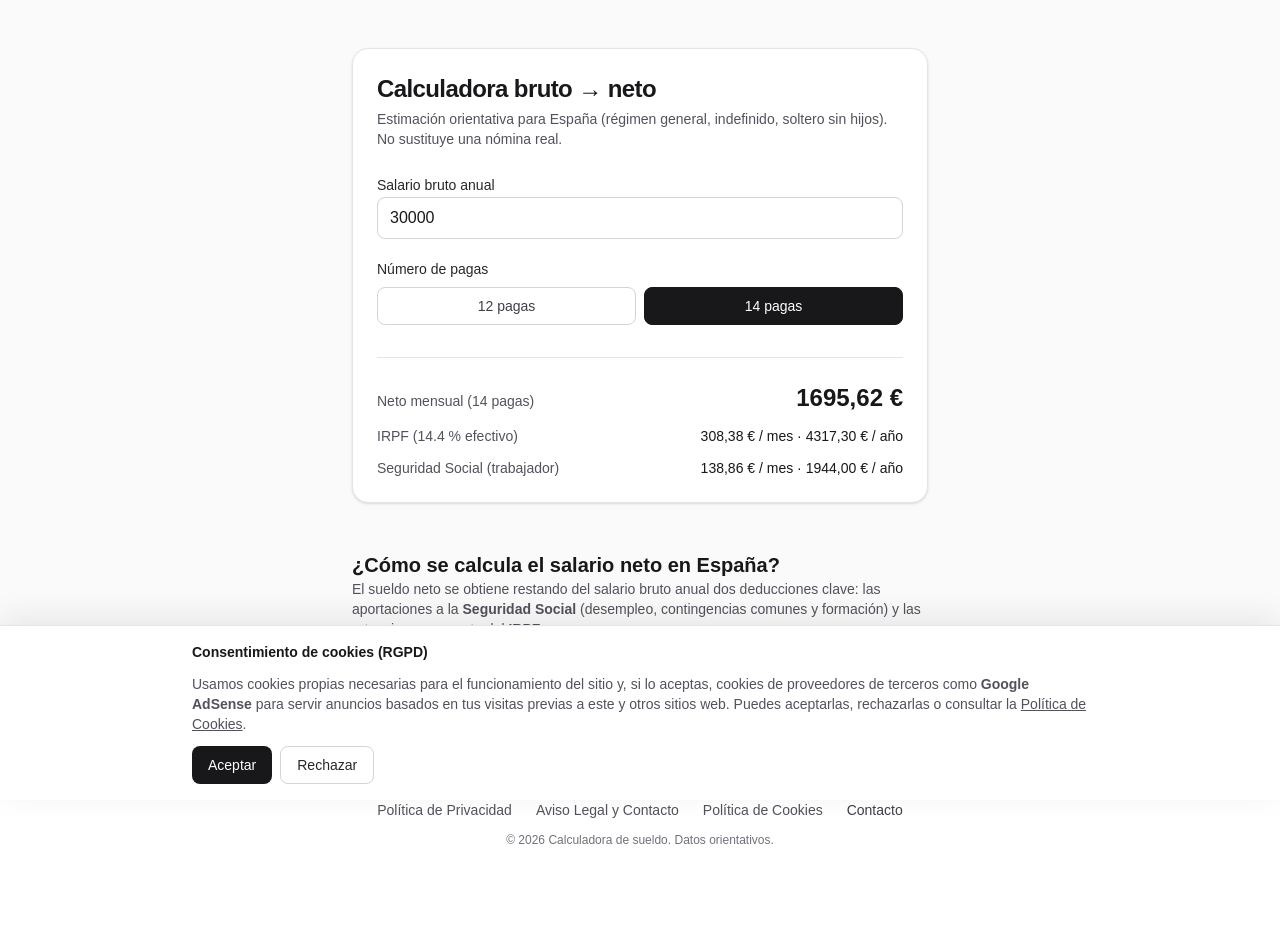
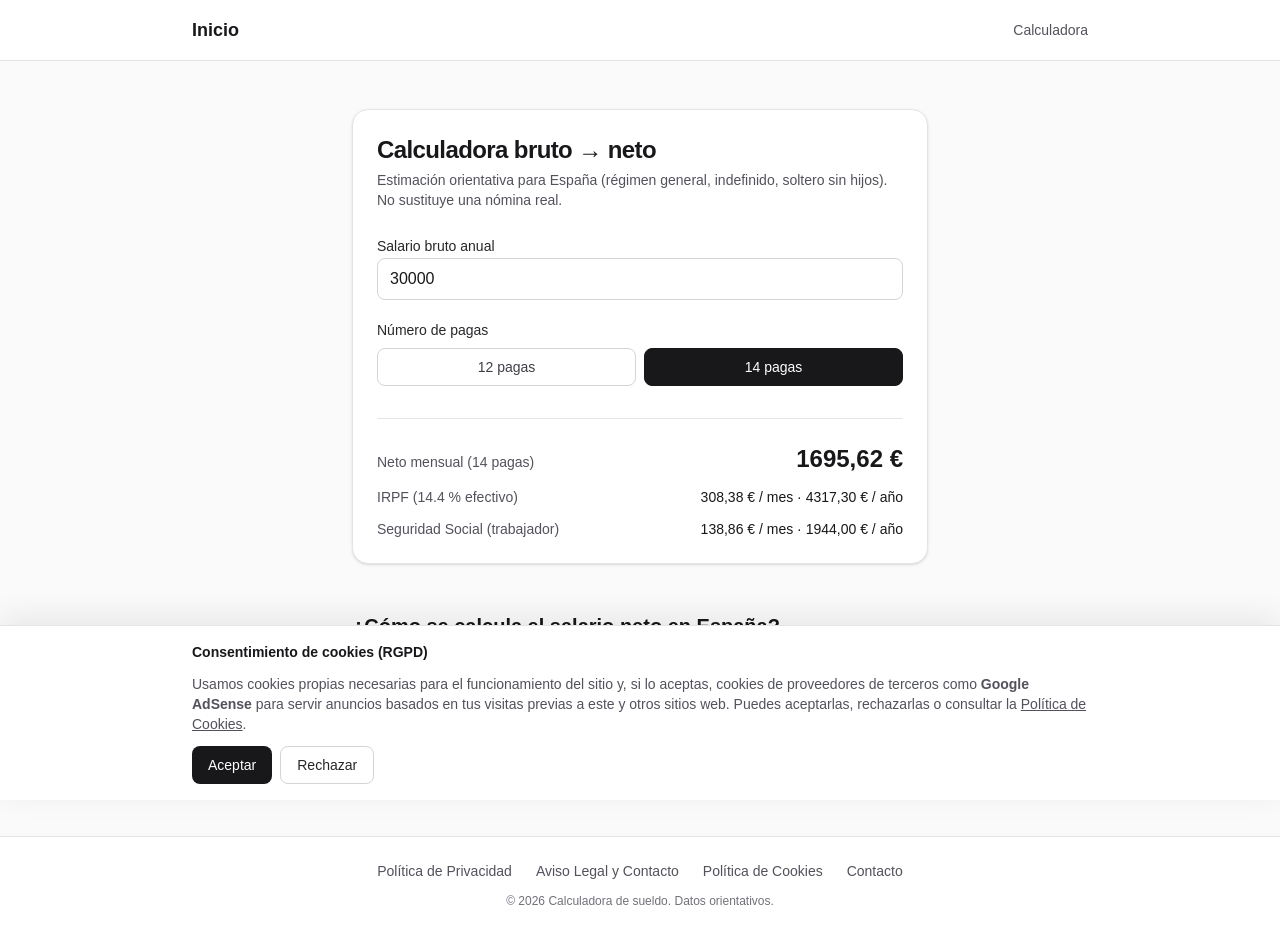
Before and after one commit to Rubenmm7/calculadora_sueldo, a Next.js app: page / in a window 1280 px wide. Shown: the top 944 px of the page. Built offline with nearby package versions, Linux system fonts and the light colour scheme.

Commit message:
Update navbar

```diff
--- a/src/app/layout.tsx
+++ b/src/app/layout.tsx
@@ -1,5 +1,6 @@
 import type { Metadata } from "next";
 import { Geist, Geist_Mono } from "next/font/google";
+import Navbar from "@/components/Navbar";
 import CookieBanner from "@/components/CookieBanner";
 import Footer from "@/components/Footer";
 import "./globals.css";
@@ -30,6 +31,7 @@ export default function RootLayout({ children }: LayoutProps<"/">) {
       className={`${geistSans.variable} ${geistMono.variable} h-full antialiased`}
     >
       <body className="min-h-full flex flex-col">
+        <Navbar />
         {children}
         <Footer />
         <CookieBanner />
--- a/src/components/Footer.tsx
+++ b/src/components/Footer.tsx
@@ -16,12 +16,9 @@ export default function Footer() {
         <Link href="/cookies" className="hover:underline">
           Política de Cookies
         </Link>
-        <a
-          href="mailto:soportecalculadorasueldo@gmail.com"
-          className="hover:underline text-zinc-700 dark:text-zinc-300 font-medium"
-        >
+        <Link href="/contacto" className="hover:underline">
           Contacto
-        </a>
+        </Link>
       </nav>
       <p className="mt-3 text-center text-xs text-zinc-500">
         © {new Date().getFullYear()} Calculadora de sueldo. Datos orientativos.
--- /dev/null
+++ b/src/components/Navbar.tsx
@@ -0,0 +1,21 @@
+import Link from "next/link";
+
+export default function Navbar() {
+  return (
+    <nav className="border-b border-zinc-200 bg-white px-4 py-4 dark:border-zinc-800 dark:bg-zinc-950">
+      <div className="mx-auto flex max-w-4xl items-center justify-between">
+        <Link
+          href="/"
+          className="text-lg font-bold text-zinc-900 hover:text-zinc-700 dark:text-zinc-100 dark:hover:text-zinc-300"
+        >
+          Inicio
+        </Link>
+        <div className="flex gap-6 text-sm text-zinc-600 dark:text-zinc-400">
+          <Link href="/" className="hover:underline">
+            Calculadora
+          </Link>
+        </div>
+      </div>
+    </nav>
+  );
+}
```
